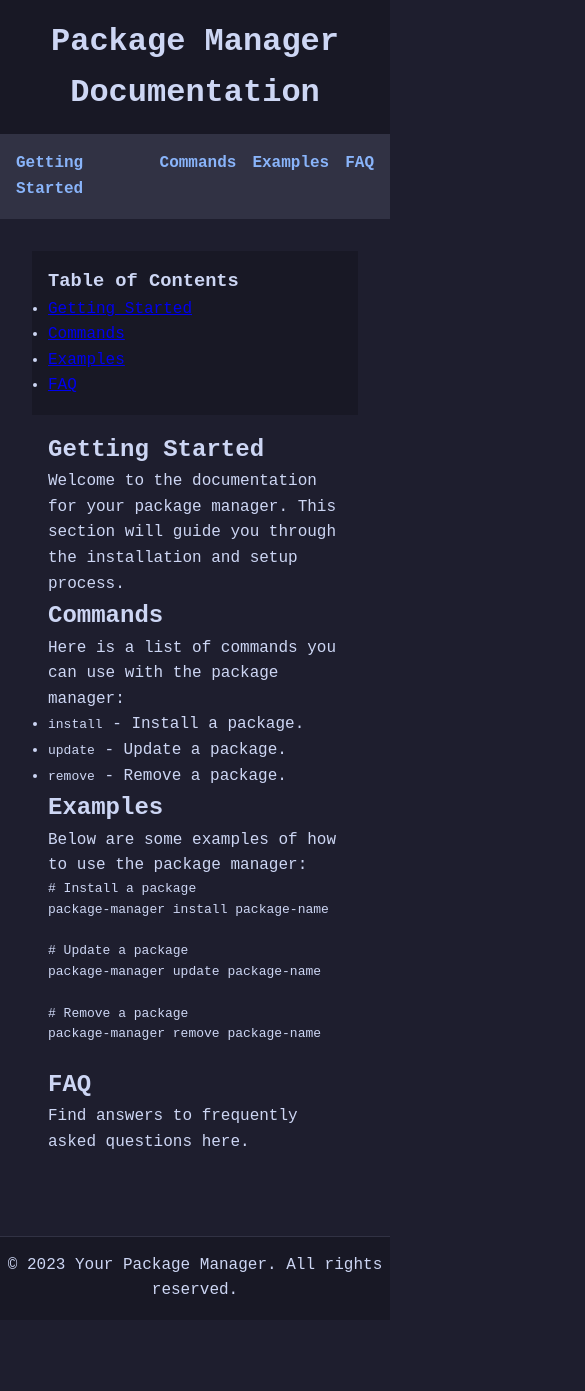
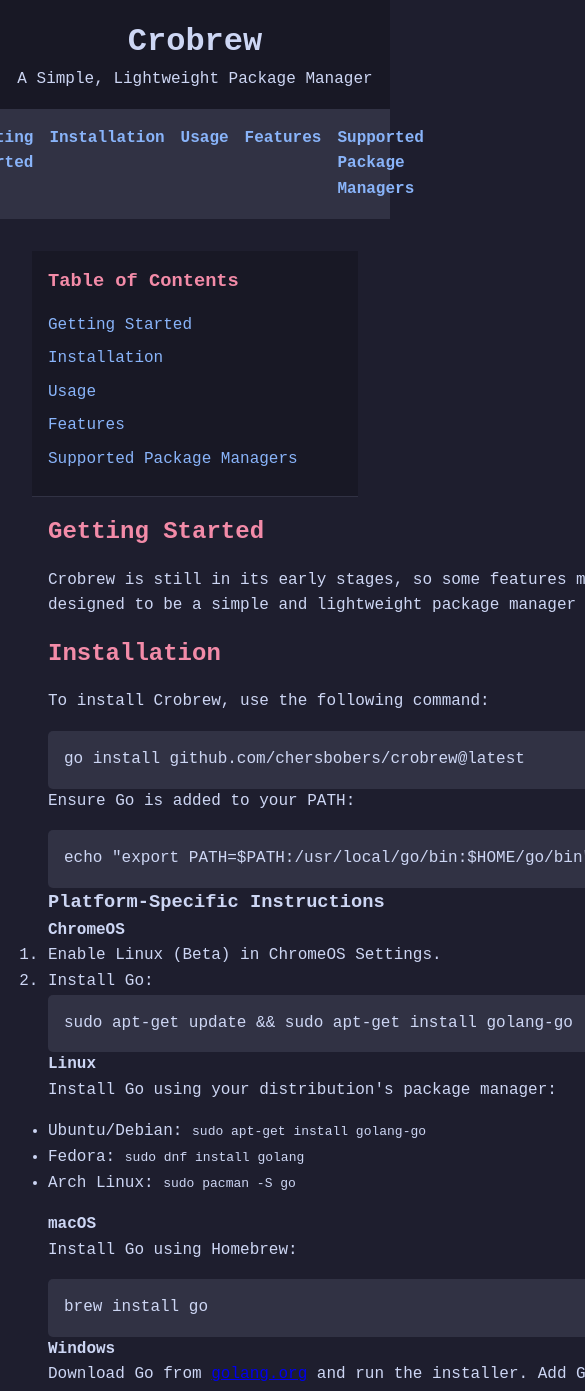
Before and after one commit to Crobrew/crobrew.github.io, a plain HTML site: page index.html in a window 390 px wide. Shown: the top 1391 px of the page, 585 px wide, since content can reach past the window. Before the commit the page ends 1320 px from the top, so only its background shows below. Drawn offline with Linux system fonts and the light colour scheme.

Commit message:
Update with details from readme

```diff
--- a/index.html
+++ b/index.html
@@ -3,7 +3,7 @@
 <head>
     <meta charset="UTF-8">
     <meta name="viewport" content="width=device-width, initial-scale=1.0">
-    <title>Package Manager Documentation</title>
+    <title>Crobrew Documentation</title>
     <style>
         /* General Reset */
         * {
@@ -56,11 +56,55 @@
             flex: 1 1 20%;
             background: #181825;
             padding: 1rem;
+            border-right: 1px solid #313244;
+        }
+
+        .sidebar h3 {
+            color: #f38ba8;
+            margin-bottom: 1rem;
+        }
+
+        .sidebar ul {
+            list-style: none;
+        }
+
+        .sidebar ul li {
+            margin-bottom: 0.5rem;
+        }
+
+        .sidebar ul li a {
+            color: #89b4fa;
+            text-decoration: none;
+        }
+
+        .sidebar ul li a:hover {
+            color: #f38ba8;
         }
 
         .content {
             flex: 1 1 75%;
             padding: 1rem;
+        }
+
+        .content h2 {
+            color: #f38ba8;
+            margin-bottom: 1rem;
+        }
+
+        .content p, .content ul {
+            margin-bottom: 1rem;
+        }
+
+        .content pre {
+            background: #313244;
+            color: #cdd6f4;
+            padding: 1rem;
+            border-radius: 5px;
+            overflow-x: auto;
+        }
+
+        .content pre code {
+            font-family: 'Fira Code', monospace;
         }
 
         footer {
@@ -71,58 +115,131 @@
             margin-top: 2rem;
             border-top: 1px solid #313244;
         }
+
+        @media (max-width: 768px) {
+            .sidebar {
+                flex: 1 1 100%;
+                border-right: none;
+                border-bottom: 1px solid #313244;
+            }
+
+            .content {
+                flex: 1 1 100%;
+            }
+        }
     </style>
 </head>
 <body>
     <header>
-        <h1>Package Manager Documentation</h1>
+        <h1>Crobrew</h1>
+        <p>A Simple, Lightweight Package Manager</p>
     </header>
     <nav>
         <a href="#getting-started">Getting Started</a>
-        <a href="#commands">Commands</a>
-        <a href="#examples">Examples</a>
-        <a href="#faq">FAQ</a>
+        <a href="#installation">Installation</a>
+        <a href="#usage">Usage</a>
+        <a href="#features">Features</a>
+        <a href="#supported-package-managers">Supported Package Managers</a>
     </nav>
     <main>
         <aside class="sidebar">
             <h3>Table of Contents</h3>
             <ul>
                 <li><a href="#getting-started">Getting Started</a></li>
-                <li><a href="#commands">Commands</a></li>
-                <li><a href="#examples">Examples</a></li>
-                <li><a href="#faq">FAQ</a></li>
+                <li><a href="#installation">Installation</a></li>
+                <li><a href="#usage">Usage</a></li>
+                <li><a href="#features">Features</a></li>
+                <li><a href="#supported-package-managers">Supported Package Managers</a></li>
             </ul>
         </aside>
         <section class="content">
             <h2 id="getting-started">Getting Started</h2>
-            <p>Welcome to the documentation for your package manager. This section will guide you through the installation and setup process.</p>
+            <p>Crobrew is still in its early stages, so some features might not work as expected. It is designed to be a simple and lightweight package manager for multiple platforms.</p>
 
-            <h2 id="commands">Commands</h2>
-            <p>Here is a list of commands you can use with the package manager:</p>
+            <h2 id="installation">Installation</h2>
+            <p>To install Crobrew, use the following command:</p>
+            <pre><code>go install github.com/chersbobers/crobrew@latest</code></pre>
+            <p>Ensure Go is added to your PATH:</p>
+            <pre><code>echo "export PATH=$PATH:/usr/local/go/bin:$HOME/go/bin" >> ~/.bashrc && source ~/.bashrc</code></pre>
+            <h3>Platform-Specific Instructions</h3>
+            <h4>ChromeOS</h4>
+            <ol>
+                <li>Enable Linux (Beta) in ChromeOS Settings.</li>
+                <li>Install Go:</li>
+                <pre><code>sudo apt-get update && sudo apt-get install golang-go</code></pre>
+            </ol>
+            <h4>Linux</h4>
+            <p>Install Go using your distribution's package manager:</p>
             <ul>
-                <li><code>install</code> - Install a package.</li>
-                <li><code>update</code> - Update a package.</li>
-                <li><code>remove</code> - Remove a package.</li>
+                <li>Ubuntu/Debian: <code>sudo apt-get install golang-go</code></li>
+                <li>Fedora: <code>sudo dnf install golang</code></li>
+                <li>Arch Linux: <code>sudo pacman -S go</code></li>
+            </ul>
+            <h4>macOS</h4>
+            <p>Install Go using Homebrew:</p>
+            <pre><code>brew install go</code></pre>
+            <h4>Windows</h4>
+            <p>Download Go from <a href="https://golang.org">golang.org</a> and run the installer. Add Go to your PATH:</p>
+            <pre><code>setx PATH "%PATH%;%USERPROFILE%\go\bin"</code></pre>
+
+            <h2 id="usage">Usage</h2>
+            <p>Crobrew can be used in two modes: command-line and interactive.</p>
+            <h3>Command-Line Mode</h3>
+            <pre><code># Update package list
+cro update
+
+# Search for packages
+cro search firefox
+
+# Install a package
+cro install firefox
+
+# Remove a package
+cro remove firefox
+            </code></pre>
+            <h3>Interactive Mode</h3>
+            <p>Run <code>cro</code> without arguments to start interactive mode, which provides a menu-based interface.</p>
+
+            <h2 id="features">Features</h2>
+            <ul>
+                <li>Automatic package manager detection for all major platforms.</li>
+                <li>Update package lists.</li>
+                <li>Search for packages.</li>
+                <li>Install and remove packages.</li>
+                <li>Supports multiple package managers (apt, dnf, pacman, brew, chocolatey, snap, WSL).</li>
             </ul>
 
-            <h2 id="examples">Examples</h2>
-            <p>Below are some examples of how to use the package manager:</p>
-            <pre><code># Install a package
-package-manager install package-name
-
-# Update a package
-package-manager update package-name
-
-# Remove a package
-package-manager remove package-name
-            </code></pre>
-
-            <h2 id="faq">FAQ</h2>
-            <p>Find answers to frequently asked questions here.</p>
+            <h2 id="supported-package-managers">Supported Package Managers</h2>
+            <table>
+                <thead>
+                    <tr>
+                        <th>OS</th>
+                        <th>Package Managers</th>
+                    </tr>
+                </thead>
+                <tbody>
+                    <tr>
+                        <td>ChromeOS</td>
+                        <td>apt, snap</td>
+                    </tr>
+                    <tr>
+                        <td>Linux</td>
+                        <td>apt, dnf, pacman, snap</td>
+                    </tr>
+                    <tr>
+                        <td>macOS</td>
+                        <td>brew</td>
+                    </tr>
+                    <tr>
+                        <td>Windows</td>
+                        <td>chocolatey, WSL-apt</td>
+                    </tr>
+                </tbody>
+            </table>
         </section>
     </main>
     <footer>
-        <p>&copy; 2023 Your Package Manager. All rights reserved.</p>
+        <p>&copy; 2025 Crobrew. All rights reserved.</p>
     </footer>
 </body>
 </html>
```
